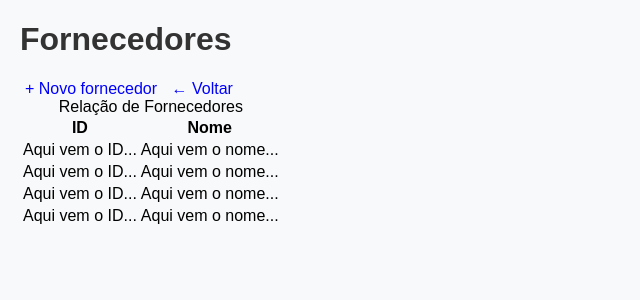
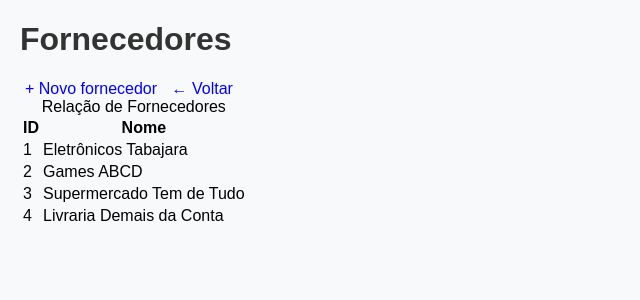
Before and after one commit to tiago-fullstack2025/flybynight-gerenciamento, a PHP site: page /fornecedores/listar.php in a window 1280 px wide. Shown: the top 300 px of the page, without its empty margins (0-640 px from the left). Run offline with PHP 8.4, Linux system fonts and the light colour scheme; data comes from the database, SQL or seed files in the repository.

Commit message:
Acessa dados de cada fornecedor

```diff
--- a/fornecedores/listar.php
+++ b/fornecedores/listar.php
@@ -6,7 +6,9 @@ require_once "../src/fornecedor_crud.php";
 $fornecedores = buscarFornecedores($conexao);
 
 // Testando a exibição dos dados (só para o programador[a])
-//var_dump($fornecedores);
+// echo "<pre>";
+// var_dump($fornecedores);
+// echo "</pre>";
 ?>
 <!DOCTYPE html>
 <html lang="pt-br">
@@ -34,8 +36,8 @@ $fornecedores = buscarFornecedores($conexao);
         <?php foreach($fornecedores as $fornecedor) { // ou : ?>
 
             <tr>
-                <td>Aqui vem o ID...</td>
-                <td>Aqui vem o nome...</td>
+                <td> <?=$fornecedor['id']?> </td>
+                <td> <?=$fornecedor['nome']?> </td>
             </tr>
 
         <?php } // ou endforeach; ?>
```
